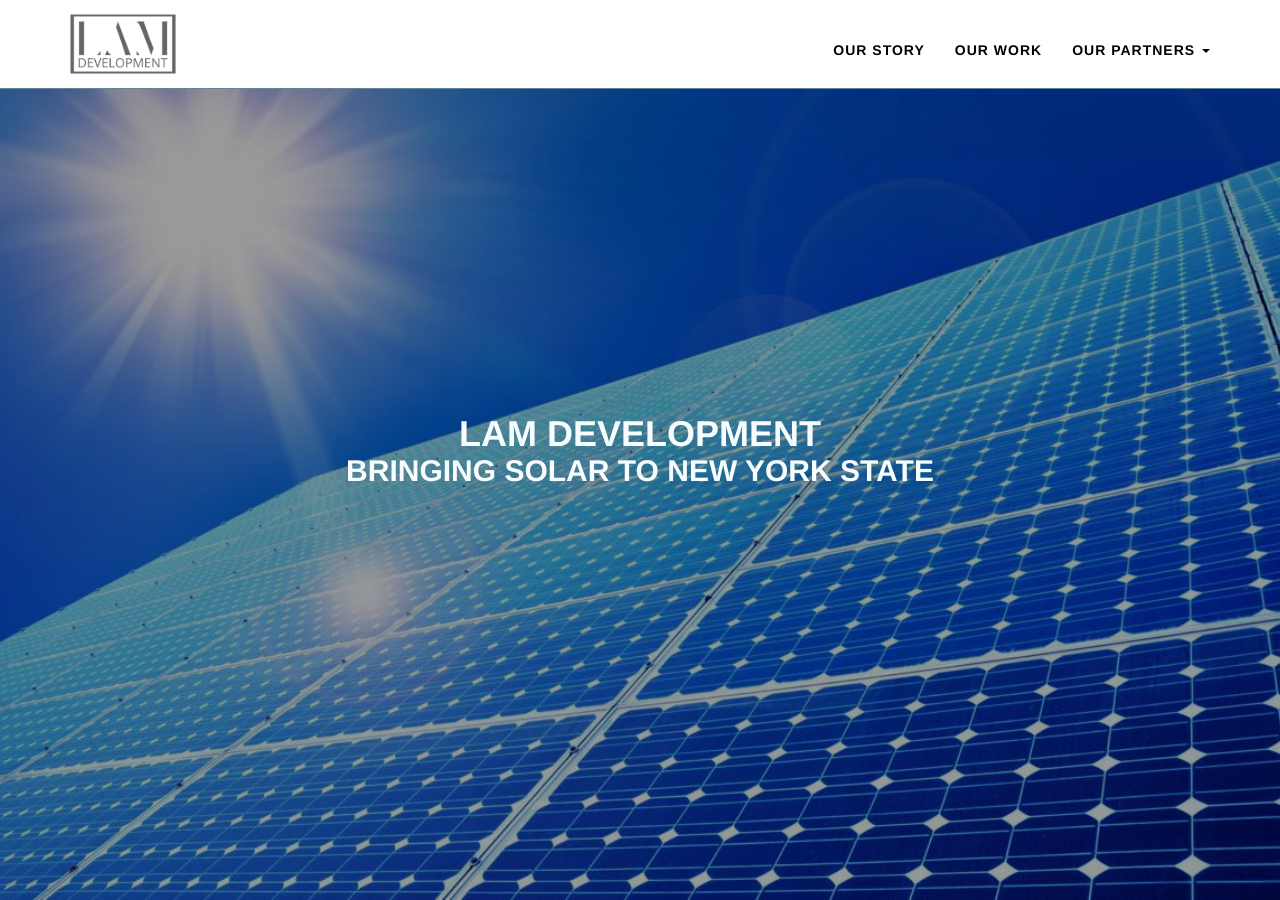
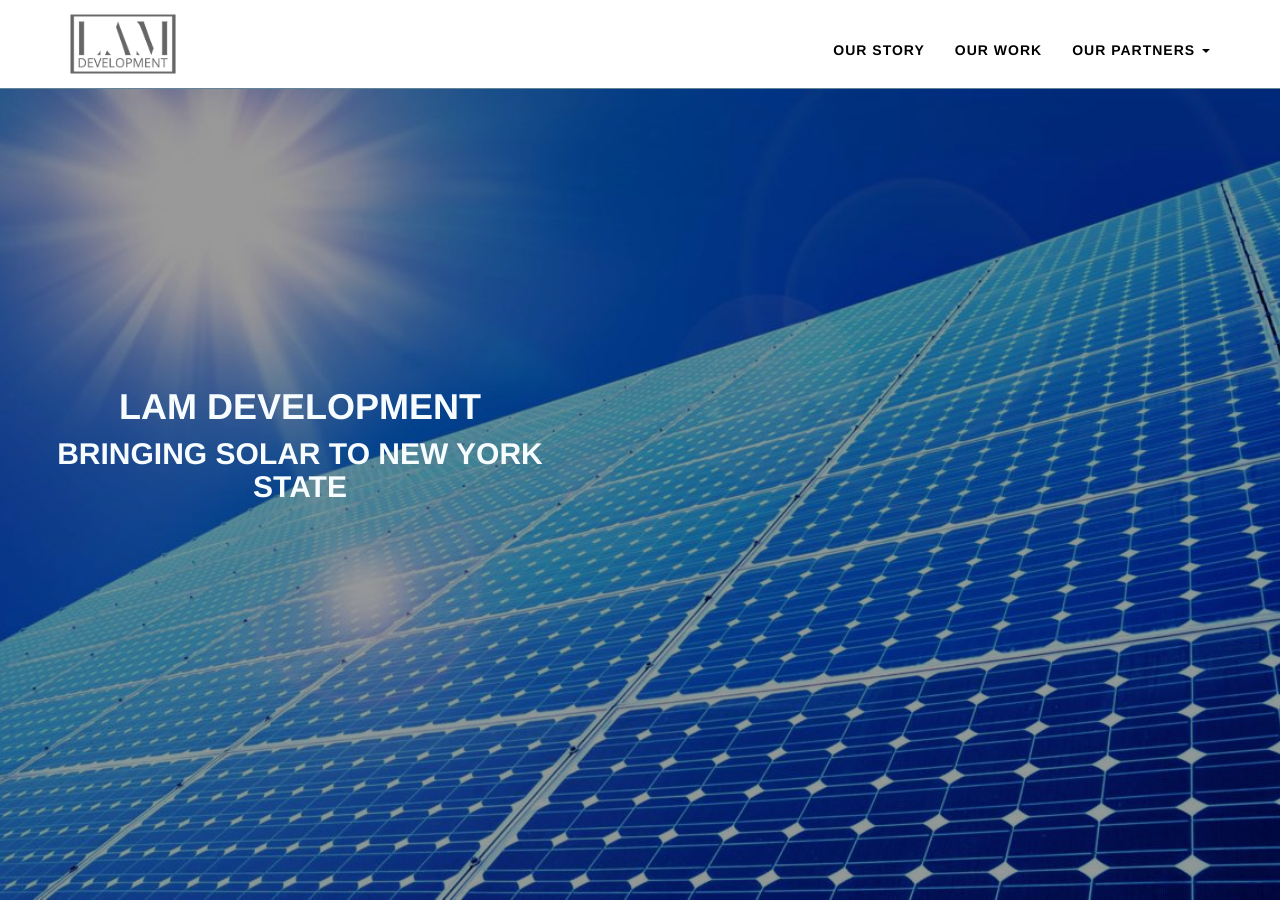
Before and after one commit to tstrand/lamdevelopment, a Jekyll site: the page built from index.markdown, in a window 1280 px wide and 900 px high. Built offline with Jekyll 4.4.1, drawn with Linux system fonts in a browser that asks for light colours; nearby versions of some CDN libraries.

Commit message:
header tweaks

```diff
--- a/_layouts/index.html
+++ b/_layouts/index.html
@@ -5,8 +5,10 @@
 <header class="header-bg">
     <div class="bg-mask">
         <div class="header-content">
-            <h1 class="center">{{ page.header-text }}</h1>
-            <h2 class="center white">{{ page.header-subtext }}</h2>
+                <div class="header-content-inner">
+                    <h1>{{ page.header-text }}</h1>
+                    <h2>{{ page.header-subtext }}</h2>
+                </div>
         </div>
     </div>
 </header>
--- a/css/main.scss
+++ b/css/main.scss
@@ -210,7 +210,6 @@
 .header-content {
   position: absolute;
   top: 50%;
-  padding: 0 50px;
   width: 100%;
   text-align: center;
   color: $white;
@@ -218,7 +217,10 @@
   -ms-transform: translateY(-50%);
   transform: translateY(-50%);
 }
-
+.header-content-inner {
+  padding: 20px;
+  max-width: 600px;
+}
 /* Value Prop */
 .intro-item {
   text-align: center;
```
